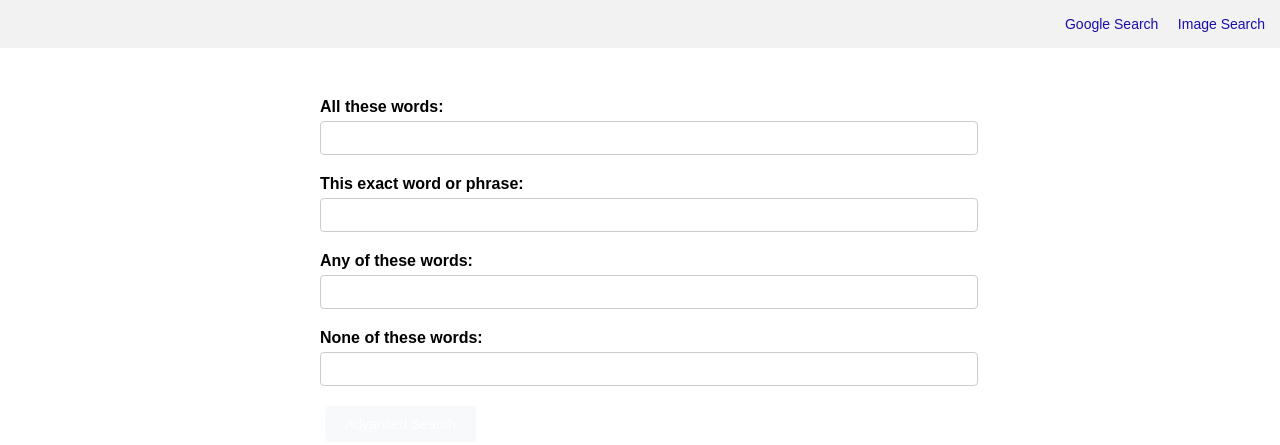
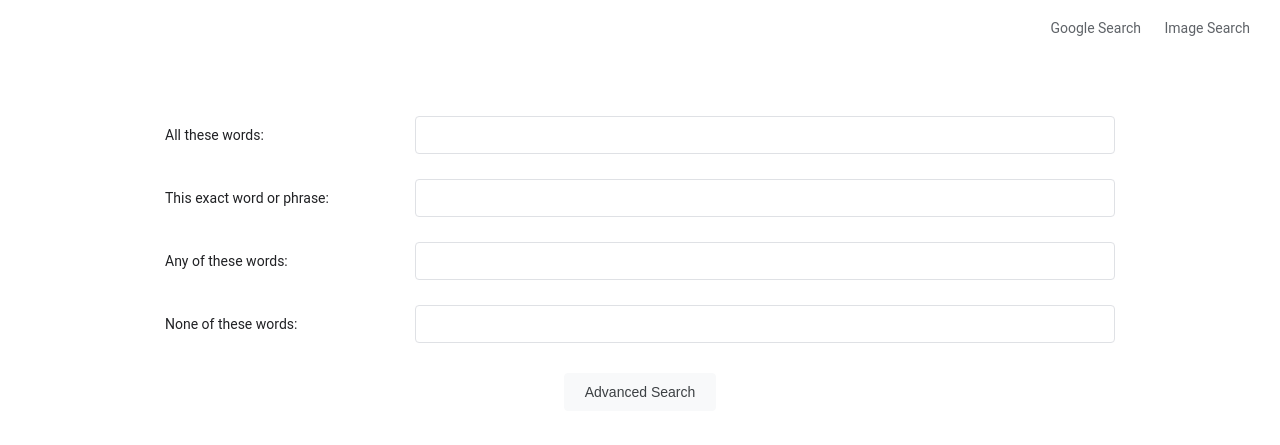
Before and after one commit to svashi09/web50-projects-2020-x-search, a plain HTML site: page advanced.html in a window 1280 px wide. Drawn offline with Linux system fonts and the light colour scheme.

Commit message:
final commit

```diff
--- a/styles.css
+++ b/styles.css
@@ -1,22 +1,52 @@
+/* Google-style base font and reset */
 body {
-    font-family: Arial, sans-serif;
+    font-family: 'Roboto', sans-serif;
     margin: 0;
     padding: 0;
+    color: #202124;
+    background-color: #fff;
 }
 
+.google-logo {
+    font-size: 128px;
+    font-weight: normal;
+    letter-spacing: -2px;
+    margin-bottom: 30px;
+    font-family: Arial, sans-serif;
+}
+
+/* Google color palette */
+.google-logo .blue {
+    color: #4285f4;
+}
+.google-logo .red {
+    color: #ea4335;
+}
+.google-logo .yellow {
+    color: #fbbc05;
+}
+.google-logo .green {
+    color: #34a853;
+}
+
+/* Top navigation links, similar to Google's top bar */
 .top-links {
     text-align: right;
-    padding: 15px;
-    background-color: #f2f2f2;
+    padding: 20px 30px;
+    font-size: 14px;
 }
 
 .top-links a {
-    margin-left: 15px;
+    margin-left: 20px;
     text-decoration: none;
-    color: #1a0dab;
-    font-size: 14px;
+    color: #5f6368;
 }
 
+.top-links a:hover {
+    text-decoration: underline;
+}
+
+/* Centered container for home and image search pages */
 .center-container {
     display: flex;
     flex-direction: column;
@@ -25,68 +55,89 @@ body {
     height: 80vh;
 }
 
+/* Google-style search bar */
 .search-bar {
-    width: 50%;
-    padding: 10px 15px;
-    border: 1px solid #ccc;
+    width: 100%;
+    max-width: 2000px;
+    height: 40px;
+    padding: 0 10px;
+    border: 1px solid #dfe1e5;
     border-radius: 24px;
     font-size: 16px;
     outline: none;
-    box-sizing: border-box;
+    box-shadow: none;
+    transition: box-shadow 0.2s ease-in-out;
 }
 
+.search-bar:focus {
+    box-shadow: 0 1px 6px rgba(32, 33, 36, 0.28);
+    border-color: rgba(223, 225, 229, 0);
+}
+
+/* Button styling for "Google Search" and "I'm Feeling Lucky" */
 .button-container {
-    margin-top: 20px;
+    margin-top: 30px;
+    display: flex;
+    gap: 10px;
+    flex-wrap: wrap;
+    justify-content: center;
 }
 
 .button-container input[type="submit"] {
-    margin: 0 5px;
+    background-color: #f8f9fa;
+    border: 1px solid #f8f9fa;
+    border-radius: 4px;
     padding: 10px 20px;
     font-size: 14px;
+    color: #3c4043;
+    cursor: pointer;
+    transition: box-shadow 0.2s ease-in-out;
+}
+
+.button-container input[type="submit"]:hover {
+    box-shadow: 0 1px 1px rgba(0, 0, 0, 0.1);
+    border: 1px solid #dadce0;
+}
+
+/* Advanced Search layout */
+.advanced-container {
+    width: 90%;
+    max-width: 950px;
+    margin: 60px auto;
+}
+
+.advanced-field {
+    display: flex;
+    align-items: center;
+    margin-bottom: 25px;
+}
+
+.advanced-field label {
+    width: 250px;
+    font-size: 14px;
+    color: #202124;
+}
+
+.advanced-field input[type="text"] {
+    flex: 1;
+    padding: 10px;
+    font-size: 14px;
+    border: 1px solid #dfe1e5;
+    border-radius: 4px;
+}
+
+/* Google-style blue button for advanced search */
+.blue-button {
+    background-color: #1a73e8;
+    color: white;
     border: none;
+    padding: 10px 24px;
+    font-size: 14px;
     border-radius: 4px;
-    background-color: #f8f9fa;
     cursor: pointer;
     transition: background-color 0.2s;
 }
 
-.button-container input[type="submit"]:hover {
-    background-color: #e8e8e8;
+.blue-button:hover {
+    background-color: #1967d2;
 }
-
-.advanced-container {
-    width: 50%;
-    margin: 50px auto;
-}
-
-.advanced-field {
-    margin-bottom: 20px;
-}
-
-.advanced-field label {
-    display: block;
-    margin-bottom: 5px;
-    font-weight: bold;
-}
-
-.advanced-field input {
-    width: 100%;
-    padding: 8px;
-    font-size: 14px;
-    border: 1px solid #ccc;
-    border-radius: 4px;
-}
-
-.blue-button {
-    background-color: #4d90fe;
-    color: white;
-    border: none;
-    padding: 10px 20px;
-    font-size: 14px;
-    border-radius: 4px;
-    cursor: pointer;
-}
-
-.blue-button:hover {
-    background-color: #357ae8;
-}
```
Also changed, not shown: index.html (+5 -0 lines).
